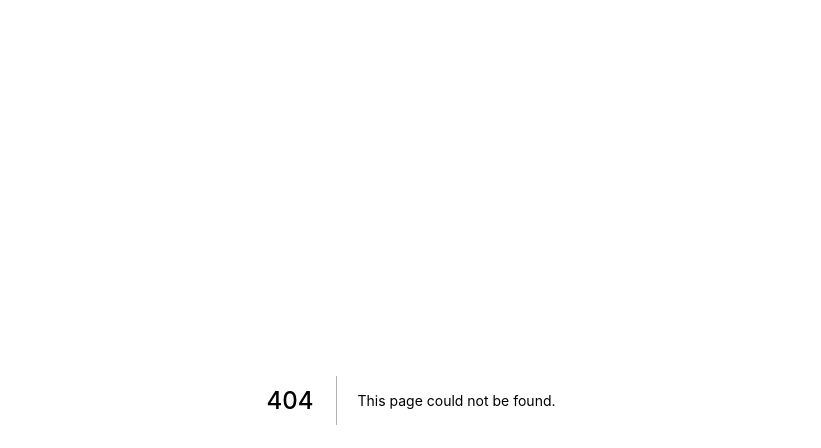
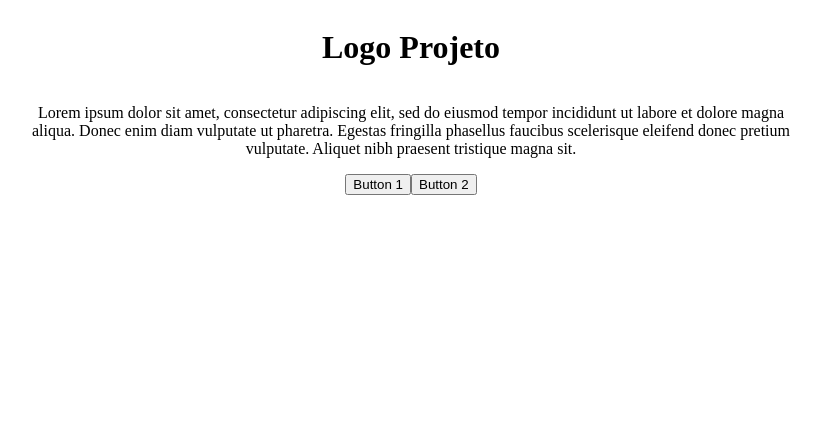
Before and after one commit to ioanefaumui/provihack_equipe_8, a Next.js app: page /landing-page in a window 1280 px wide. Before the commit this address had no page. Shown: the top 448 px of the page, without its empty margins (229-1050 px from the left). Built offline with nearby package versions, Linux system fonts and the light colour scheme.

Commit message:
feat: add landing-page progress

```diff
--- /dev/null
+++ b/components/Container.js
@@ -0,0 +1,18 @@
+const Container = ({ size, children }) => {
+  return (
+    <div
+      style={{
+        width: `min(100% - 40px, ${size}px)`,
+        marginInline: "auto",
+        display: "flex",
+        flexDirection: "column",
+        alignItems: "center",
+        textAlign: "center",
+      }}
+    >
+      {children}
+    </div>
+  );
+};
+
+export default Container;
--- a/package.json
+++ b/package.json
@@ -13,7 +13,8 @@
     "next": "12.1.5",
     "react": "18.1.0",
     "react-dom": "18.1.0",
-    "styled": "^1.0.0"
+    "styled": "^1.0.0",
+    "styled-components": "^5.3.5"
   },
   "devDependencies": {
     "eslint": "8.14.0",
--- a/pages/_app.js
+++ b/pages/_app.js
@@ -1,7 +1,12 @@
-import '../styles/globals.css'
+// import GlobalStyle from "../styles/GlobalStyle";
 
 function MyApp({ Component, pageProps }) {
-  return <Component {...pageProps} />
+  return (
+    <>
+      {/* <GlobalStyle /> */}
+      <Component {...pageProps} />
+    </>
+  );
 }
 
-export default MyApp
+export default MyApp;
--- a/pages/index.js
+++ b/pages/index.js
@@ -5,5 +5,9 @@ import { useState, useEffect } from "react";
 import FormularioProducts from "../components/FormularioProducts";
 
 export default function Home() {
-  return <FormularioProducts />;
+  return (
+    <>
+      <FormularioProducts />
+    </>
+  );
 }
--- /dev/null
+++ b/pages/landing-page.js
@@ -0,0 +1,23 @@
+import Container from "../components/Container";
+
+const LandingPage = () => {
+  return (
+    <Container size={1080}>
+      {/* Todo: trocar h1 pra imagerm */}
+      <h1>Logo Projeto</h1>
+      <p style={{ maxWidth: "793px" }}>
+        Lorem ipsum dolor sit amet, consectetur adipiscing elit, sed do eiusmod
+        tempor incididunt ut labore et dolore magna aliqua. Donec enim diam
+        vulputate ut pharetra. Egestas fringilla phasellus faucibus scelerisque
+        eleifend donec pretium vulputate. Aliquet nibh praesent tristique magna
+        sit.
+      </p>
+      <div>
+        <button>Button 1</button>
+        <button>Button 2</button>
+      </div>
+    </Container>
+  );
+};
+
+export default LandingPage;
--- /dev/null
+++ b/styles/GlobalStyle.js
@@ -0,0 +1,11 @@
+import { createGlobalStyle } from "styled-components";
+
+const GlobalStyle = createGlobalStyle`
+  * {
+    box-sizing: border-box;
+    margin: 0;
+    padding: 0;
+  }
+`;
+
+export default GlobalStyle;
```
Also changed, not shown: 1 other file (tests, documents, lock files or other folders).
